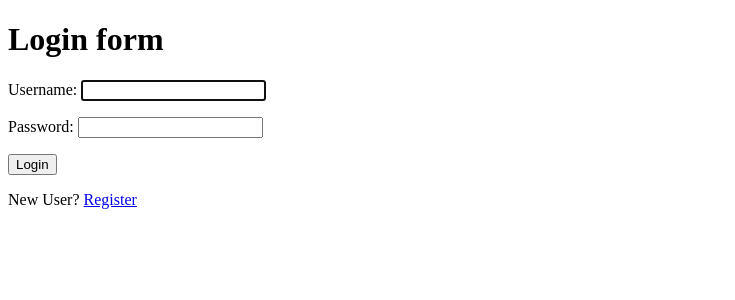
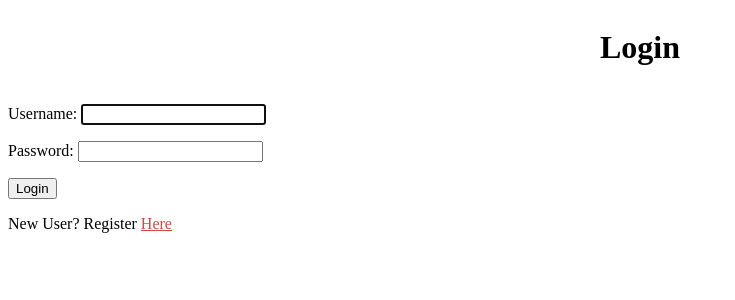
Before and after one commit to Siddharth-Golla/django-practice, a Django app: page /login/ in a window 1280 px wide. Shown: the top 300 px of the page, without its empty margins (0-735 px from the left). Run offline with Django 4.2, Linux system fonts and the light colour scheme.

Commit message:
Register and Login page styled

```diff
--- a/todo_list/todo_app/static/todo_app/style.css
+++ b/todo_list/todo_app/static/todo_app/style.css
@@ -34,7 +34,7 @@ h1,h2,h3,h4,h5,h6 {
 }
 
 a, p {
-    color: grey;
+    color: rgb(0, 0, 0);
     text-decoration: none;
 }
 
@@ -72,7 +72,7 @@ a, p {
 
 .task-title a {
     margin-left: 10px;
-    color: #4b5156;
+    color: #2f3336;
 }
 
 .task-complete-icon {
--- a/todo_list/todo_app/templates/todo_app/login.html
+++ b/todo_list/todo_app/templates/todo_app/login.html
@@ -1,13 +1,19 @@
 {% extends "base.html" %}
 
 {% block content %}
-<h1>Login form</h1>
-<form method="POST">
-    {% csrf_token %}
-    {{form.as_p}}
-    <input type="submit" value="Login">
-</form>
 
-<p>New User? <a href="{% url 'register' %}">Register</a></P>
+<div class="header-bar" style="display: flex; align-items: center; justify-content: center;">
+    <h1>Login</h1>
+</div>
+
+<div class="form-body">
+    <form method="POST">
+        {% csrf_token %}
+        {{form.as_p}}
+        <input class="button" type="submit" value="Login">
+    </form>
+
+    <p>New User? Register <a href="{% url 'register' %}" style="color: #cf4949;">Here</a></P>
+</div>
 
 {% endblock %}
```
Also changed, not shown: todo_list/todo_app/templates/todo_app/register.html (+19 -9 lines).
